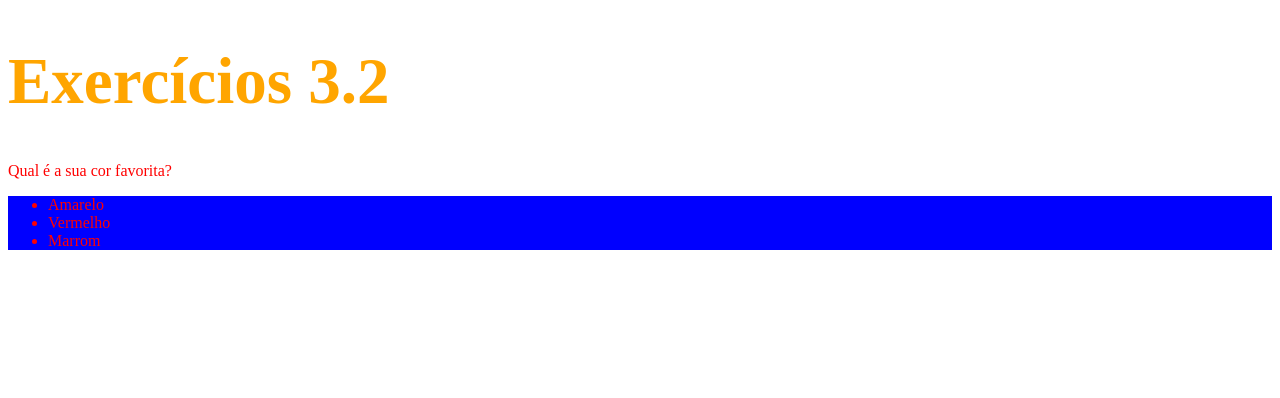
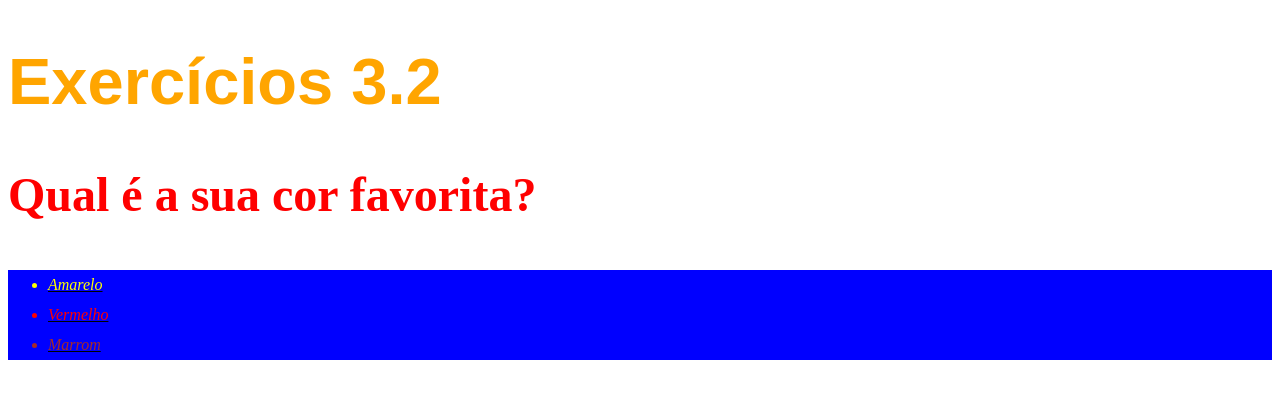
Before and after one commit to gabrielfndz/trybe-repo, a plain HTML site: page exercises/index.html in a window 1280 px wide. Drawn offline with Linux system fonts and the light colour scheme.

Commit message:
Exercício parte 2

```diff
--- a/exercises/index.html
+++ b/exercises/index.html
@@ -5,15 +5,41 @@
     <title>HTML</title>
     <style>
 
+      body{
+        font-size: 16px;
+      }
+
         h1 {
             font-size: 65px;
             color: orange;
+            font-family: sans-serif;
         }
 
-        #listColor{
+        p{
+            font-weight: 600;
+            font-size: 3em;
+        }
+
+        .listStyle{
             background-color: blue;
+            font-style: italic;
+            line-height: 30px;
+            text-align: initial;
+            text-decoration: underline;
+        }
 
+        #listY{
+          color: yellow;
         }
+
+        #listR{
+          color: red;
+        }
+
+        #listB{
+          color: brown;
+        }
+
 
         .corBoth{
             color: red;
@@ -24,10 +50,10 @@
   <body>
     <h1>Exercícios 3.2</h1>
     <p class="corBoth">Qual é a sua cor favorita?</p>
-    <ul id="listColor" class="corBoth">
-      <li>Amarelo</li>
-      <li>Vermelho</li>
-      <li>Marrom</li>
+    <ul class=" listStyle">
+      <li id="listY">Amarelo</li>
+      <li id="listR">Vermelho</li>
+      <li id="listB">Marrom</li>
     </ul>
 
 
```
